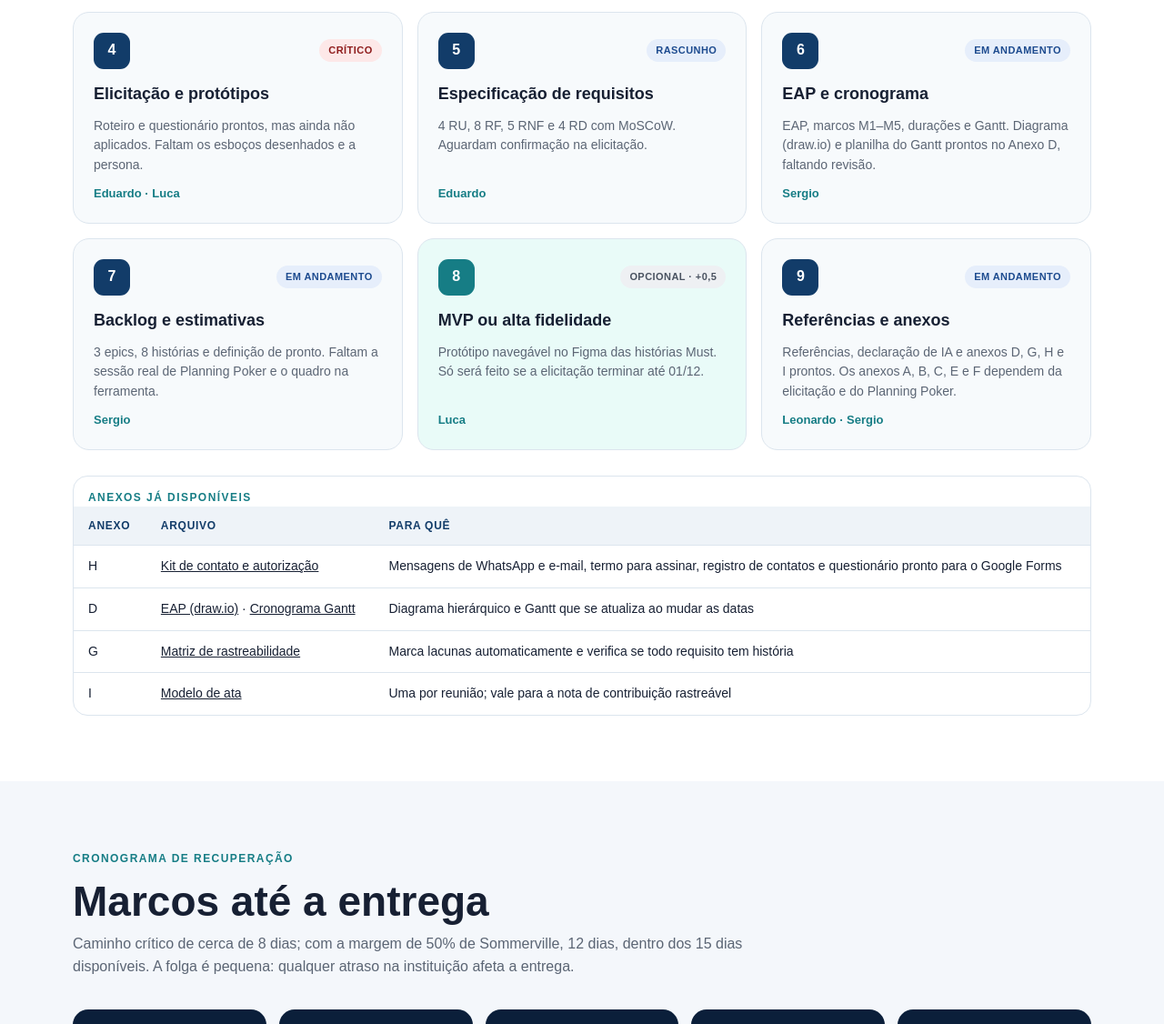
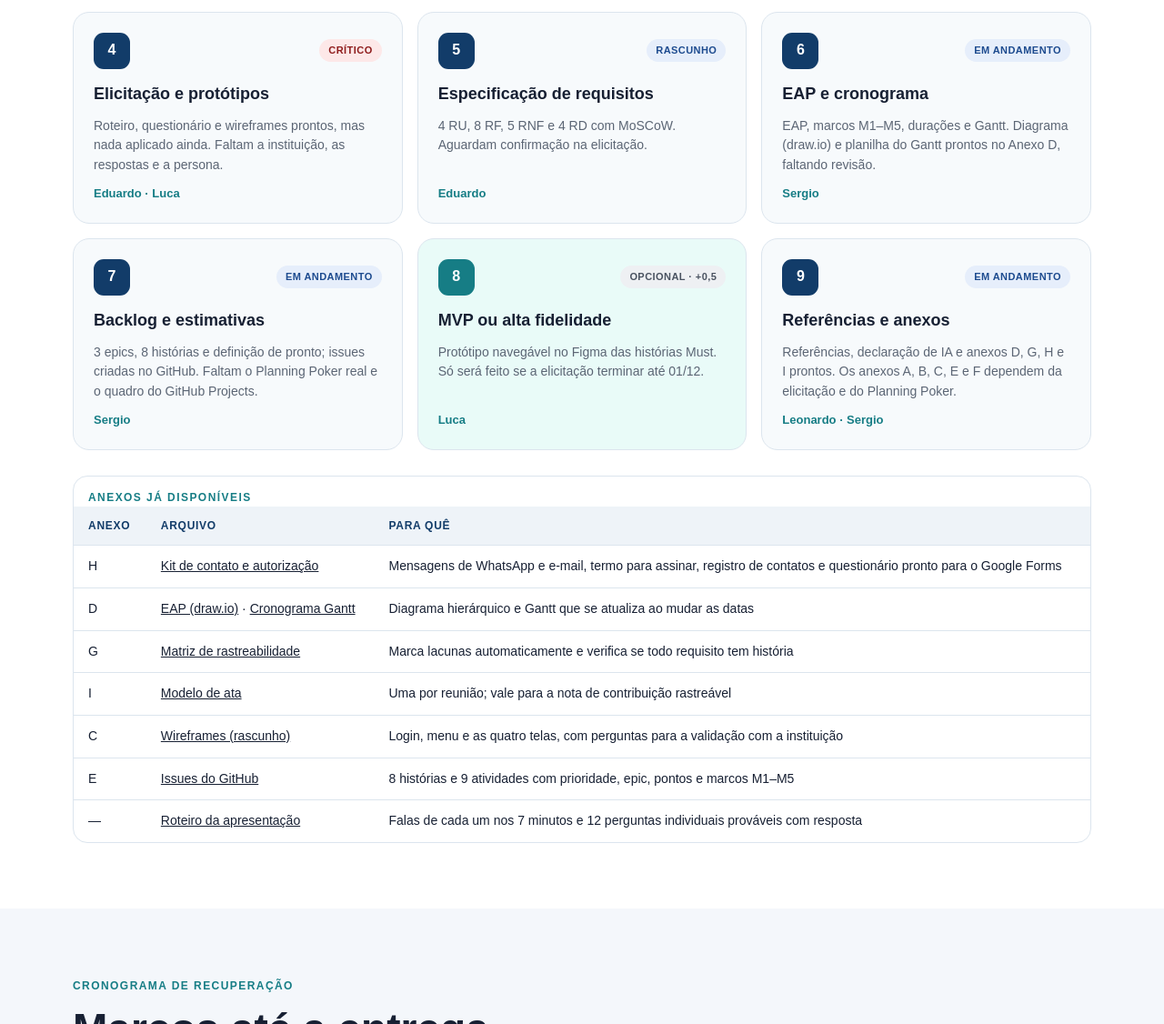
Before and after one commit to leonardoteixeira01/trabalho-, a plain HTML site: page index.html in a window 1280 px wide. Shown: the part 1841-2967 px from the top of the page at 91% size. Drawn offline with Linux system fonts and the light colour scheme.

Commit message:
Adiciona wireframes, roteiro da apresentação e link do backlog
- anexos/C_Wireframes_rascunho.drawio: login, menu e quatro telas com
  anotações de RF e perguntas para a validação com a instituição.
- anexos/Roteiro_da_apresentacao.docx: divisão dos 7 minutos, falas por
  integrante e perguntas individuais prováveis com resposta.
- Documento: link das issues do GitHub (backlog A1–A9, H01–H08) e
  referência aos wireframes; checklist atualizado.
- Portal e README: novos anexos e status.

Co-Authored-By: Claude Opus 5.5 <noreply@anthropic.com>

```diff
--- a/index.html
+++ b/index.html
@@ -293,7 +293,7 @@
       <article class="card">
         <div class="card-top"><span class="num">4</span><span class="badge b-todo">Crítico</span></div>
         <h3>Elicitação e protótipos</h3>
-        <p>Roteiro e questionário prontos, mas ainda não aplicados. Faltam os esboços desenhados e a persona.</p>
+        <p>Roteiro, questionário e wireframes prontos, mas nada aplicado ainda. Faltam a instituição, as respostas e a persona.</p>
         <span class="who">Eduardo · Luca</span>
       </article>
       <article class="card">
@@ -311,7 +311,7 @@
       <article class="card">
         <div class="card-top"><span class="num">7</span><span class="badge b-wip">Em andamento</span></div>
         <h3>Backlog e estimativas</h3>
-        <p>3 epics, 8 histórias e definição de pronto. Faltam a sessão real de Planning Poker e o quadro na ferramenta.</p>
+        <p>3 epics, 8 histórias e definição de pronto; issues criadas no GitHub. Faltam o Planning Poker real e o quadro do GitHub Projects.</p>
         <span class="who">Sergio</span>
       </article>
       <article class="card optional">
@@ -336,6 +336,9 @@
           <tr><td>D</td><td><a href="anexos/D_EAP.drawio">EAP (draw.io)</a> · <a href="anexos/D_Cronograma_Gantt.xlsx">Cronograma Gantt</a></td><td>Diagrama hierárquico e Gantt que se atualiza ao mudar as datas</td></tr>
           <tr><td>G</td><td><a href="anexos/G_Matriz_de_rastreabilidade.xlsx">Matriz de rastreabilidade</a></td><td>Marca lacunas automaticamente e verifica se todo requisito tem história</td></tr>
           <tr><td>I</td><td><a href="anexos/I_Modelo_de_ata.docx">Modelo de ata</a></td><td>Uma por reunião; vale para a nota de contribuição rastreável</td></tr>
+          <tr><td>C</td><td><a href="anexos/C_Wireframes_rascunho.drawio">Wireframes (rascunho)</a></td><td>Login, menu e as quatro telas, com perguntas para a validação com a instituição</td></tr>
+          <tr><td>E</td><td><a href="https://github.com/leonardoteixeira01/trabalho-/issues">Issues do GitHub</a></td><td>8 histórias e 9 atividades com prioridade, epic, pontos e marcos M1–M5</td></tr>
+          <tr><td>—</td><td><a href="anexos/Roteiro_da_apresentacao.docx">Roteiro da apresentação</a></td><td>Falas de cada um nos 7 minutos e 12 perguntas individuais prováveis com resposta</td></tr>
         </tbody>
       </table>
     </div>
```
Also changed, not shown: 4 other files.
